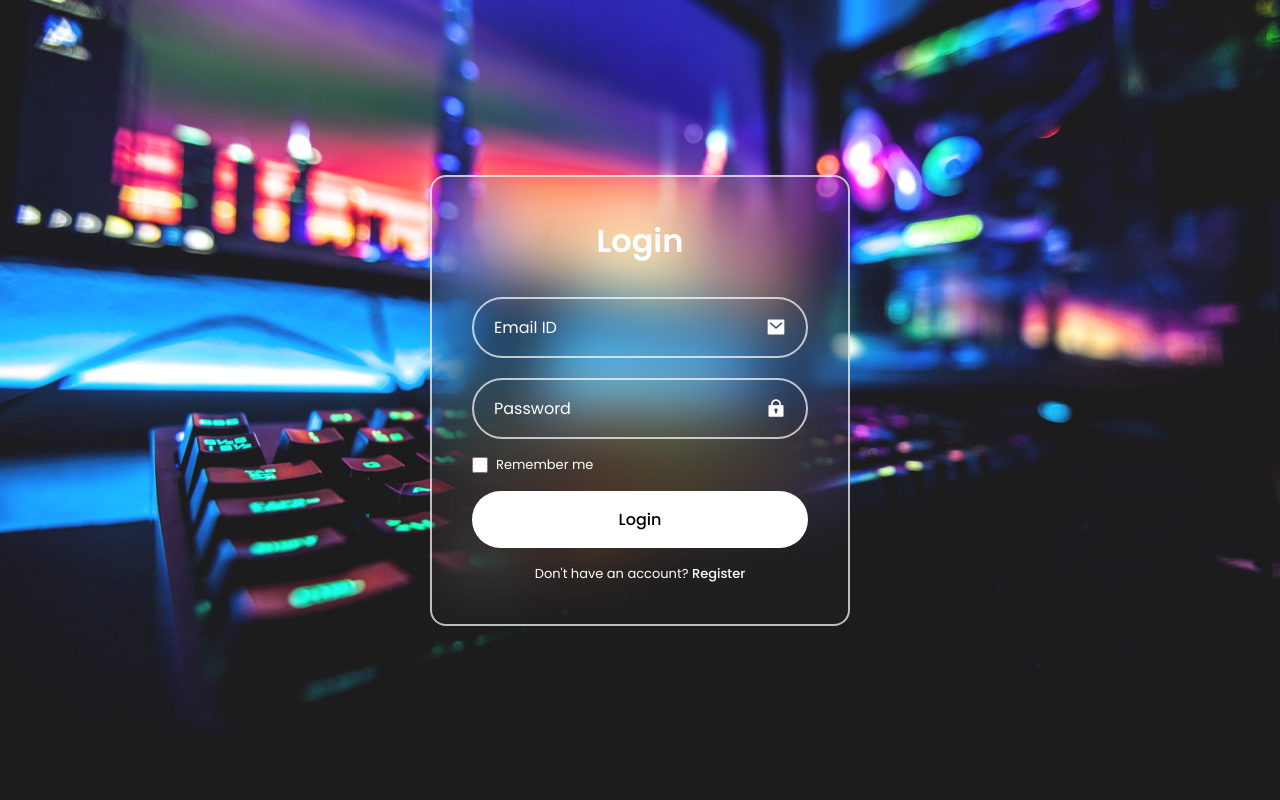
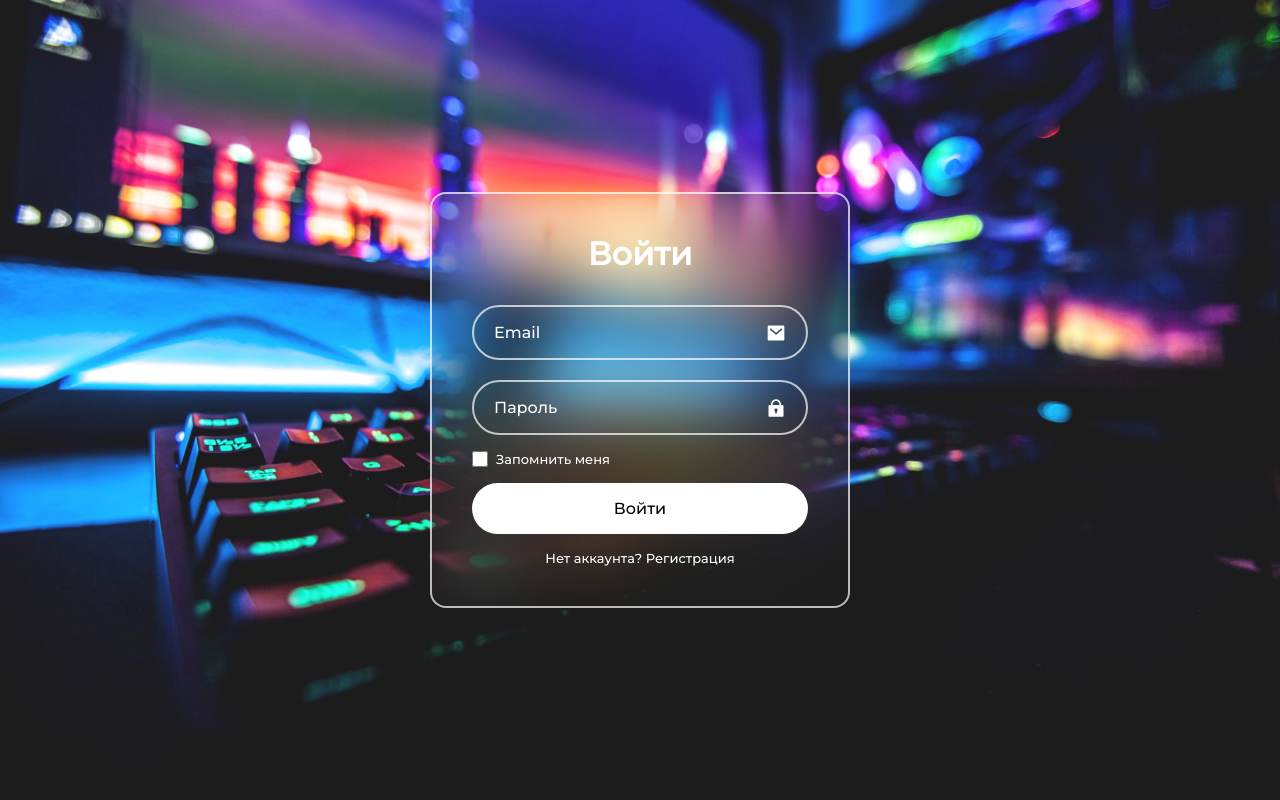
Before and after one commit to Robert49324/flask_store, a Flask app: page /login in a window 1280 px wide. Run offline with Flask 3, Linux system fonts and the light colour scheme.

Commit message:
Changed font to Montserrat

```diff
--- a/website/static/styles/login.css
+++ b/website/static/styles/login.css
@@ -1,5 +1,5 @@
 /*=============== GOOGLE FONTS ===============*/
-@import url("https://fonts.googleapis.com/css2?family=Poppins:wght@400;500;600&display=swap");
+@import url("https://fonts.googleapis.com/css2?family=Montserrat:wght@500&display=swap");
 
 /*=============== VARIABLES CSS ===============*/
 :root {
@@ -10,7 +10,7 @@
 
   /*========== Font and typography ==========*/
   /*.5rem = 8px | 1rem = 16px ...*/
-  --body-font: "Poppins", sans-serif;
+  --body-font: "Montserrat", sans-serif;
   --h1-font-size: 2rem;
   --normal-font-size: 1rem;
   --small-font-size: .813rem;
--- a/website/templates/login.html
+++ b/website/templates/login.html
@@ -16,16 +16,16 @@
          <img src="static/images/login.jpg" alt="image" class="login__bg">
 
          <form action="POST" class="login__form">
-            <h1 class="login__title">Login</h1>
+            <h1 class="login__title">Войти</h1>
 
             <div class="login__inputs">
                <div class="login__box">
-                  <input type="email" placeholder="Email ID" required class="login__input">
+                  <input type="email" placeholder="Email" required class="login__input">
                   <i class="ri-mail-fill"></i>
                </div>
 
                <div class="login__box">
-                  <input type="password" placeholder="Password" required class="login__input">
+                  <input type="password" placeholder="Пароль" required class="login__input">
                   <i class="ri-lock-2-fill"></i>
                </div>
             </div>
@@ -33,14 +33,14 @@
             <div class="login__check">
                <div class="login__check-box">
                   <input type="checkbox" class="login__check-input" id="user-check">
-                  <label for="user-check" class="login__check-label">Remember me</label>
+                  <label for="user-check" class="login__check-label">Запомнить меня</label>
                </div>
             </div>
 
-            <button type="submit" class="login__button">Login</button>
+            <button type="submit" class="login__button">Войти</button>
 
             <div class="login__register">
-               Don't have an account? <a href="#">Register</a>
+               Нет аккаунта? <a href="/sign-up">Регистрация</a>
             </div>
          </form>
       </div>
```
